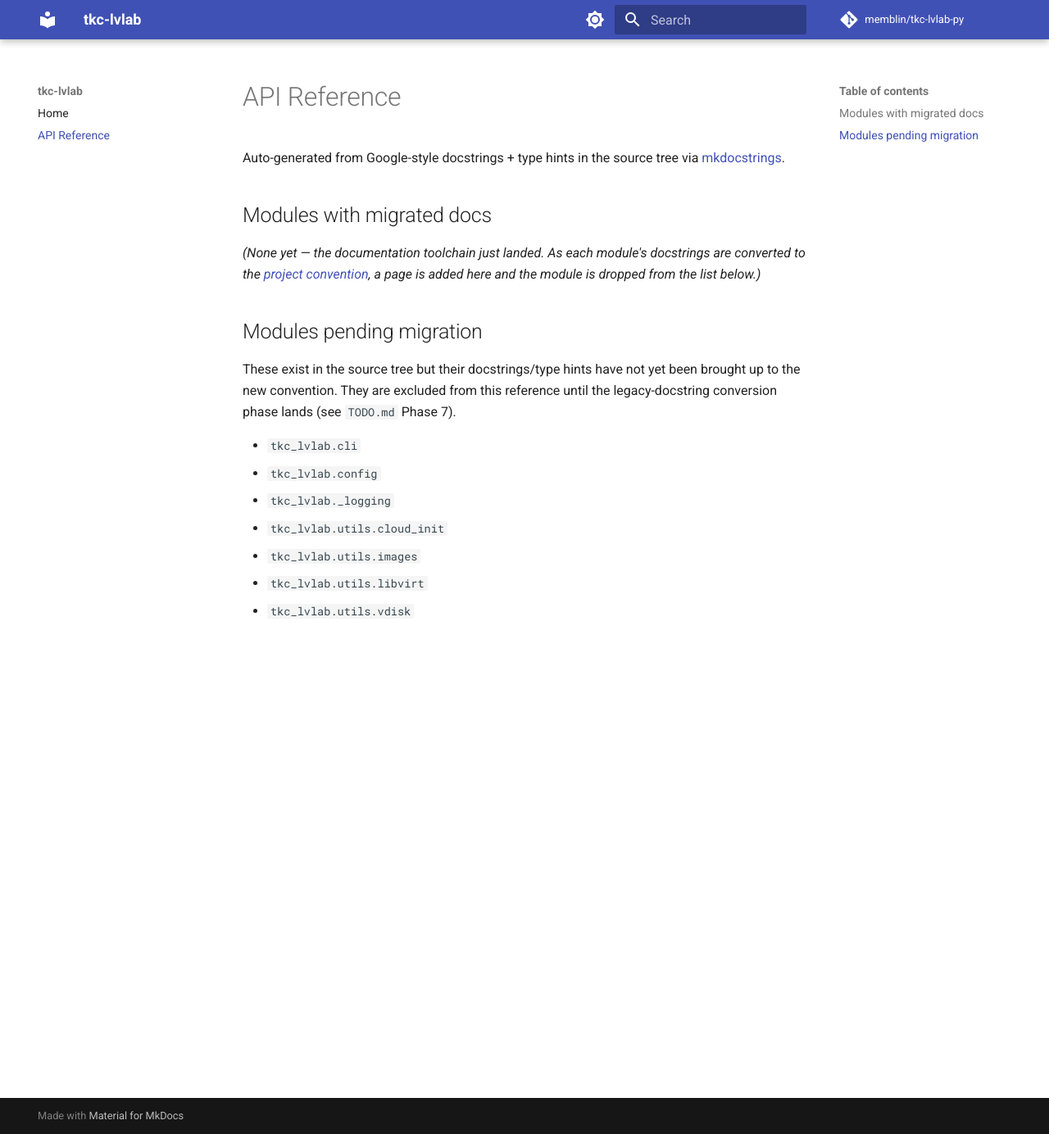
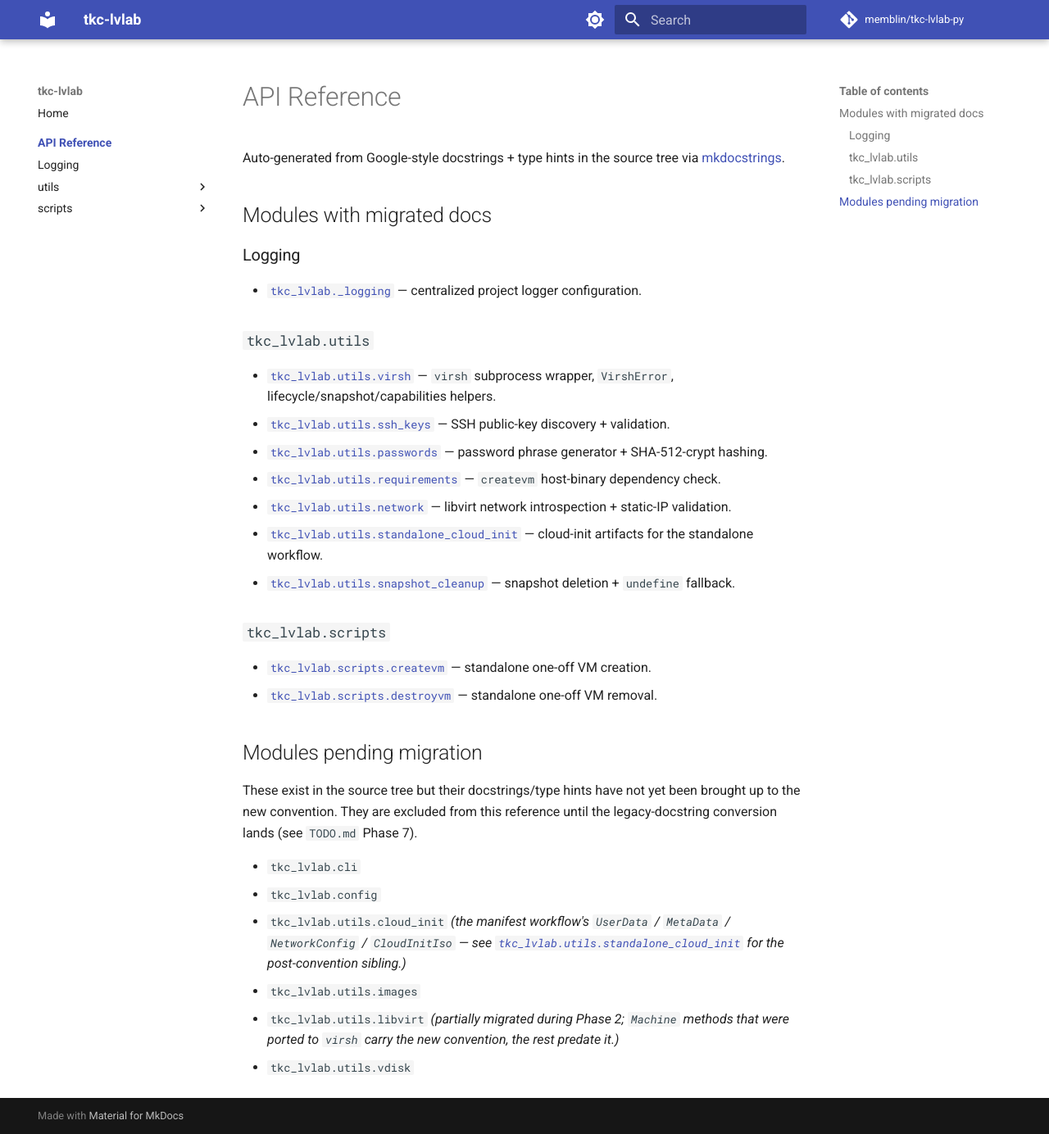
Before and after one commit to memblin/tkc-lvlab-py, an MkDocs documentation site: the page built from docs/api/index.md, in a window 1280 px wide and 1384 px high. Shown: the whole window at 82% size. Built offline with MkDocs 1.6.1 and Material for MkDocs 9.7.7, drawn with Linux system fonts in a browser that asks for light colours; comment, search, counter and statistics services are not loaded.

Commit message:
docs(phase7): add API reference pages for all converted modules
Phase 7 launch. Wires up mkdocstrings pages for every module already
written to the Google docstrings + type-hints convention:

- tkc_lvlab._logging
- tkc_lvlab.utils.virsh (Phase 2)
- tkc_lvlab.utils.{ssh_keys, passwords, requirements, network,
  standalone_cloud_init, snapshot_cleanup} (Phase 6)
- tkc_lvlab.scripts.{createvm, destroyvm} (Phase 6)

Each page is a one-paragraph orientation + a `::: <module>` directive
that mkdocstrings expands into the full API documentation at build
time.

mdformat had to be told to exclude docs/api/ — its default behavior
escapes leading underscores (e.g. `tkc_lvlab._logging` ->
`tkc_lvlab.\_logging`) which mkdocstrings can't resolve. The exclude
is documented inline in .pre-commit-config.yaml.

docs/api/index.md updated: previously-pending migrated modules moved
into "Modules with migrated docs". Phase-2-partial libvirt.py and the
manifest-side cloud_init/images/vdisk modules remain in the pending
list for the per-module legacy conversions that follow.

mkdocs.yml nav restructured with an API Reference subtree organized
by package layout. Built clean with --strict.

Co-Authored-By: Claude Opus 4.7 (1M context) <noreply@anthropic.com>

```diff
--- a/.pre-commit-config.yaml
+++ b/.pre-commit-config.yaml
@@ -13,6 +13,11 @@ repos:
     rev: 0.7.21
     hooks:
       - id: mdformat
+        # docs/api/ pages contain `:::` mkdocstrings directives that must
+        # not be re-escaped by mdformat — particularly leading-underscore
+        # module names like ``tkc_lvlab._logging`` that mdformat would
+        # otherwise rewrite to ``\_logging`` and break the directive.
+        exclude: ^docs/api/
         additional_dependencies:
           - mdformat-mkdocs==4.1.2
           - mdformat-gfm==0.4.1
--- a/docs/api/index.md
+++ b/docs/api/index.md
@@ -5,20 +5,40 @@ via [mkdocstrings](https://mkdocstrings.github.io/).
 
 ## Modules with migrated docs
 
-*(None yet — the documentation toolchain just landed. As each module's
-docstrings are converted to the [project convention](https://github.com/memblin/tkc-lvlab-py/blob/main/CLAUDE.md#documentation-conventions),
-a page is added here and the module is dropped from the list below.)*
+### Logging
+
+- [`tkc_lvlab._logging`](logging.md) — centralized project logger configuration.
+
+### `tkc_lvlab.utils`
+
+- [`tkc_lvlab.utils.virsh`](utils/virsh.md) — `virsh` subprocess wrapper, `VirshError`, lifecycle/snapshot/capabilities helpers.
+- [`tkc_lvlab.utils.ssh_keys`](utils/ssh_keys.md) — SSH public-key discovery + validation.
+- [`tkc_lvlab.utils.passwords`](utils/passwords.md) — password phrase generator + SHA-512-crypt hashing.
+- [`tkc_lvlab.utils.requirements`](utils/requirements.md) — `createvm` host-binary dependency check.
+- [`tkc_lvlab.utils.network`](utils/network.md) — libvirt network introspection + static-IP validation.
+- [`tkc_lvlab.utils.standalone_cloud_init`](utils/standalone_cloud_init.md) — cloud-init artifacts for the standalone workflow.
+- [`tkc_lvlab.utils.snapshot_cleanup`](utils/snapshot_cleanup.md) — snapshot deletion + `undefine` fallback.
+
+### `tkc_lvlab.scripts`
+
+- [`tkc_lvlab.scripts.createvm`](scripts/createvm.md) — standalone one-off VM creation.
+- [`tkc_lvlab.scripts.destroyvm`](scripts/destroyvm.md) — standalone one-off VM removal.
 
 ## Modules pending migration
 
-These exist in the source tree but their docstrings/type hints have not yet
-been brought up to the new convention. They are excluded from this reference
-until the legacy-docstring conversion phase lands (see `TODO.md` Phase 7).
+These exist in the source tree but their docstrings/type hints have not
+yet been brought up to the new convention. They are excluded from this
+reference until the legacy-docstring conversion lands (see `TODO.md`
+Phase 7).
 
 - `tkc_lvlab.cli`
 - `tkc_lvlab.config`
-- `tkc_lvlab._logging`
-- `tkc_lvlab.utils.cloud_init`
+- `tkc_lvlab.utils.cloud_init` *(the manifest workflow's `UserData` /
+    `MetaData` / `NetworkConfig` / `CloudInitIso` — see
+    [`tkc_lvlab.utils.standalone_cloud_init`](utils/standalone_cloud_init.md)
+    for the post-convention sibling.)*
 - `tkc_lvlab.utils.images`
-- `tkc_lvlab.utils.libvirt`
+- `tkc_lvlab.utils.libvirt` *(partially migrated during Phase 2;
+    `Machine` methods that were ported to `virsh` carry the new
+    convention, the rest predate it.)*
 - `tkc_lvlab.utils.vdisk`
--- a/mkdocs.yml
+++ b/mkdocs.yml
@@ -71,7 +71,20 @@ markdown_extensions:
 
 nav:
   - Home: index.md
-  - API Reference: api/index.md
+  - API Reference:
+      - Overview: api/index.md
+      - Logging: api/logging.md
+      - utils:
+          - virsh: api/utils/virsh.md
+          - ssh_keys: api/utils/ssh_keys.md
+          - passwords: api/utils/passwords.md
+          - requirements: api/utils/requirements.md
+          - network: api/utils/network.md
+          - standalone_cloud_init: api/utils/standalone_cloud_init.md
+          - snapshot_cleanup: api/utils/snapshot_cleanup.md
+      - scripts:
+          - createvm: api/scripts/createvm.md
+          - destroyvm: api/scripts/destroyvm.md
 
 # Pages not listed in `nav` above are intentionally excluded from the
 # navigation. The legacy user-facing docs (Walkthrough.md etc.) remain
```
Also changed, not shown: docs/api/logging.md (added, +7 -0 lines), docs/api/scripts/createvm.md (added, +8 -0 lines), docs/api/scripts/destroyvm.md (added, +8 -0 lines), docs/api/utils/network.md (added, +8 -0 lines), docs/api/utils/passwords.md (added, +7 -0 lines), docs/api/utils/requirements.md (added, +8 -0 lines), docs/api/utils/snapshot_cleanup.md (added, +7 -0 lines), docs/api/utils/ssh_keys.md (added, +8 -0 lines), docs/api/utils/standalone_cloud_init.md (added, +8 -0 lines), docs/api/utils/virsh.md (added, +8 -0 lines).
